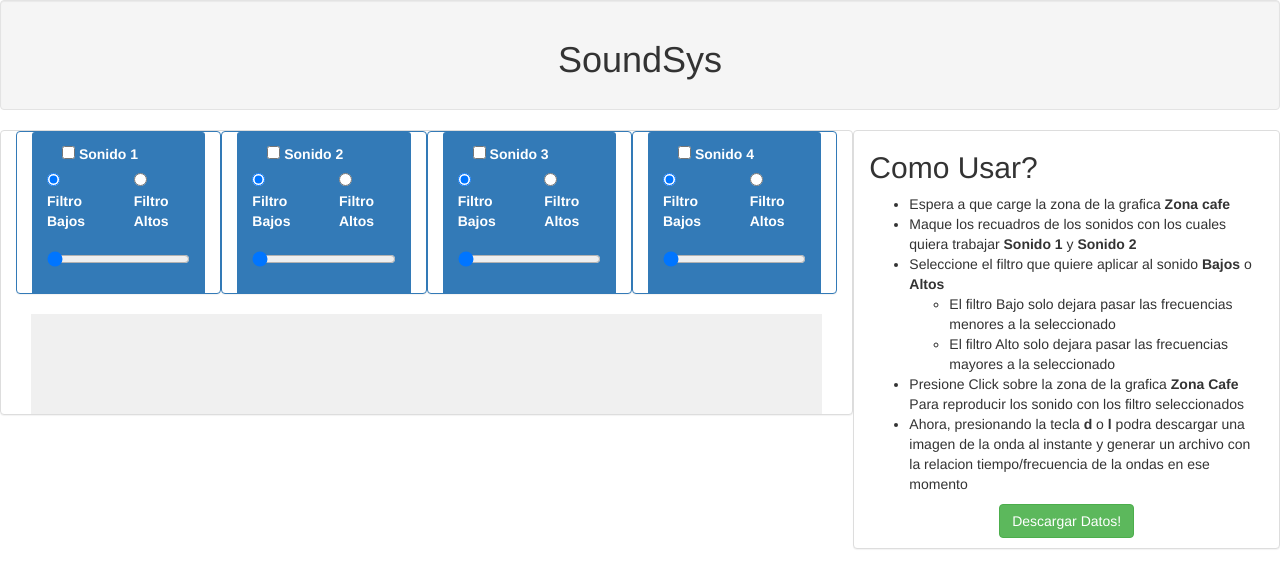
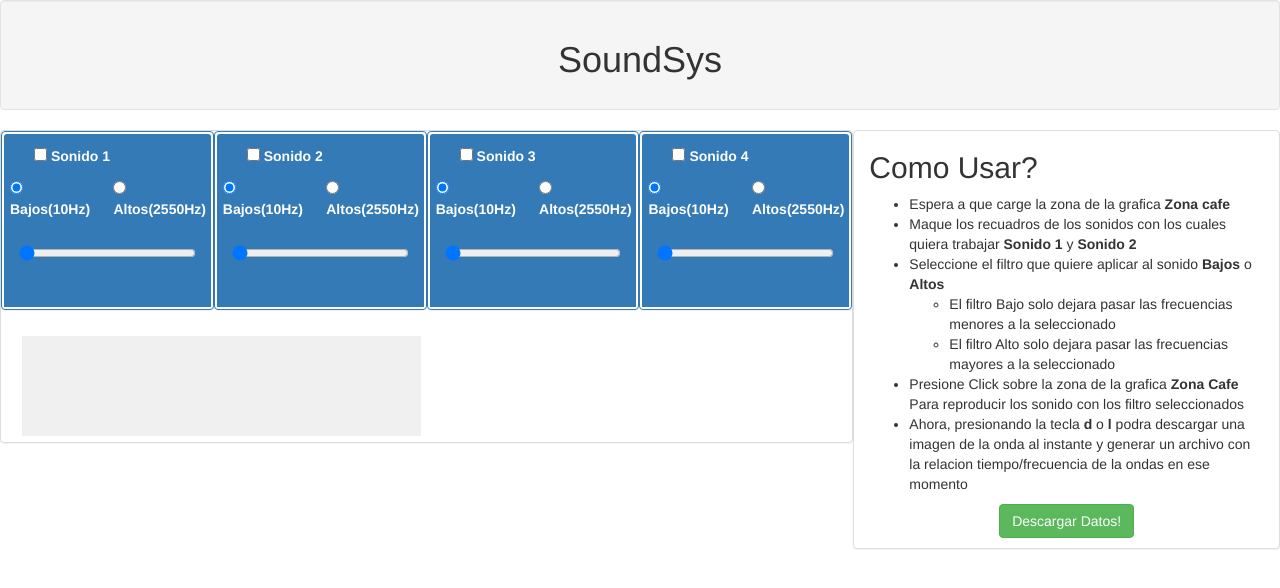
Before and after one commit to carlosturnerbenites-upc/soundsys, a Flask app: page / in a window 1280 px wide. Shown: the top 588 px of the page. Run offline with Flask 2, Linux system fonts and the light colour scheme; parts of the project's set-up code (start-up, migrations or seed data) failed here and were passed over; some libraries are stand-ins or nearby versions.

Commit message:
Ajustes Finales

```diff
--- a/soundsys/static/src/analysis.js
+++ b/soundsys/static/src/analysis.js
@@ -1,4 +1,215 @@
 var sketch2 = function (p) {
+	var sound;
+	var sound2;
+	var sound3;
+	var sound4;
+	var fft;
+
+
+	var filter;
+	var filter2;
+	var filter3;
+	var filter4;
+
+	var cnv;
+
+	var mic;
+	var micLevel;
+	var amplitude;
+
+	mic = new p5.AudioIn();
+	mic.start();
+
+	p.preload = function(){
+		sound = p.loadSound('static/assets/claro_luna.mp3');
+		sound2 = p.loadSound('static/assets/lilium_acapella.mp3');
+		sound3 = p.loadSound('static/assets/lilium_acapella.mp3');
+		sound4 = p.loadSound('static/assets/lilium_acapella.mp3');
+	};
+
+	p.setup = function(){
+		cnv = p.createCanvas(400,400);
+		cnv.mouseClicked(p.togglePlay);
+		fft = new p5.FFT();
+		amplitude = new p5.Amplitude();
+
+		sound.amp(0.2);
+		sound2.amp(0.2);
+		sound3.amp(0.2);
+		sound4.amp(0.2);
+
+		filter = new p5.Filter(); // HighPass, BandPass o LowPass
+		filter2 = new p5.Filter(); // HighPass, BandPass o LowPass
+		filter3 = new p5.Filter(); // HighPass, BandPass o LowPass
+		filter4 = new p5.Filter(); // HighPass, BandPass o LowPass
+
+
+		// disconnect unfiltered noise,
+		// and connect to filter
+		sound.disconnect();
+		sound.connect(filter);
+
+		sound2.disconnect();
+		sound2.connect(filter2);
+
+		sound3.disconnect();
+		sound3.connect(filter3);
+
+		sound4.disconnect();
+		sound4.connect(filter4);
+
+		p.fill(0);
+
+	};
+
+	p.keyTyped = function() {
+		console.log("typed")
+		if ( p.key != "d" && p.key != "l" ){
+			return 0;
+		}
+		//computes amplitude values along the time domain. The array indices correspond to samples across a brief moment in time. Each value represents amplitude of the waveform at that sample of time.
+		var waveform = fft.waveform();
+
+		//computes amplitude values along the frequency domain. The array indices correspond to frequencies (i.e. pitches), from the lowest to the highest that humans can hear. Each value represents amplitude at that slice of the frequency spectrum.
+		var spectrum = fft.analyze();
+		p.save(cnv,"image.jpg");
+
+		console.log(spectrum);
+		var misCabeceras = new Headers({
+			'Content-Type': 'application/json',
+		});
+
+		var miInit = {
+			method: 'POST',
+			headers: misCabeceras,
+			mode: 'cors',
+			body: JSON.stringify(waveform),
+			cache: 'default'
+		};
+
+		fetch('/wave', miInit);
+		return 0;
+	};
+
+	p.draw = function(){
+		p.background(240);
+
+		var vol = mic.getLevel();
+		var level = amplitude.getLevel();
+
+
+		var valfilter = parseInt(document.querySelector('#fpasslow').value);
+		filter.setType(document.querySelector("[name=filter1]:checked").value);
+		filter.freq(valfilter);
+
+		var valfilter2 = parseInt(document.querySelector('#fpasslow2').value);
+		filter2.setType(document.querySelector("[name=filter2]:checked").value);
+		filter2.freq(valfilter2);
+
+		var valfilter3 = parseInt(document.querySelector('#fpasslow3').value);
+		filter3.setType(document.querySelector("[name=filter3]:checked").value);
+		filter3.freq(valfilter3);
+
+		var valfilter4 = parseInt(document.querySelector('#fpasslow4').value);
+		filter4.setType(document.querySelector("[name=filter4]:checked").value);
+		filter4.freq(valfilter4);
+
+		var spectrum = fft.analyze();
+		p.noStroke();
+		p.fill(0,255,0); // spectrum is green
+		/*for (var i = 0; i< spectrum.length; i++){
+			var x = p.map(i, 0, spectrum.length, 0, p.width);
+			var h = -p.height + p.map(spectrum[i], 0, 255, p.height, 0);
+			p.rect(x, p.height, p.width / spectrum.length, h );
+		}*/
+
+		var waveform = fft.waveform();
+		p.noFill();
+		p.beginShape();
+		p.stroke(255,0,0); // waveform is red
+		p.strokeWeight(1);
+		for (var i = 0; i< waveform.length; i++){
+			var x = p.map(i, 0, waveform.length, 0, p.width);
+			var y = p.map( waveform[i], -1, 1, 0, p.height);
+			p.vertex(x,y);
+		}
+		p.endShape();
+
+		//p.text('click to play/pause', 4, 10);
+
+		p.translate(p.width/2, p.width/2);
+		//p.drawGrid();
+	};
+
+	// fade sound if mouse is over canvas
+	p.togglePlay = function() {
+		console.log("toogle play")
+		if ( document.querySelector(".sound").checked ) {
+			if (sound.isPlaying()) {
+				console.log("s loop")
+			}else{
+				sound.loop();
+			}
+		} else {
+			console.log("s pause")
+			sound.pause();
+		}
+
+		if ( document.querySelector(".sound2").checked ) {
+			if (sound2.isPlaying()) {
+				console.log("s2 loop")
+			}else{
+				sound2.loop();
+
+			}
+		} else {
+			console.log("s2 pause")
+			sound2.pause();
+		}
+
+		if ( document.querySelector(".sound3").checked ) {
+			if (sound3.isPlaying()) {
+				console.log("s2 loop")
+			}else{
+				sound3.loop();
+
+			}
+		} else {
+			console.log("s2 pause")
+			sound3.pause();
+		}
+
+		if ( document.querySelector(".sound4").checked ) {
+			if (sound4.isPlaying()) {
+				console.log("s2 loop")
+			}else{
+				sound4.loop();
+
+			}
+		} else {
+			console.log("s2 pause")
+			sound4.pause();
+		}
+	};
+
+	p.drawGrid = function() {
+		p.stroke(200);
+		p.fill(120);
+		for (var x=-p.width; x < p.width; x+=30) {
+			p.line(x, -p.height, x, p.height);
+			p.text(x, x+1, 12);
+		}
+		for (var y=-p.height; y < p.height; y+=30) {
+			p.line(-p.width, y, p.width, y);
+			p.text(y, 1, y+12);
+		}
+	};
+
+};
+
+new p5(sketch2,document.querySelector("#grap"));
+
+var sketch1 = function (p) {
 	var sound;
 	var sound2;
 	var sound3;
@@ -120,19 +331,20 @@ var sketch2 = function (p) {
 		for (var i = 0; i< spectrum.length; i++){
 			var x = p.map(i, 0, spectrum.length, 0, p.width);
 			var h = -p.height + p.map(spectrum[i], 0, 255, p.height, 0);
-			p.rect(x, p.height, p.width / spectrum.length, h );
+			p.rect(x + ( ( p.width / 2 ) - (p.width/4) ) , p.height, p.width / spectrum.length, h );
 		}
+
 
 		var waveform = fft.waveform();
 		p.noFill();
 		p.beginShape();
 		p.stroke(255,0,0); // waveform is red
 		p.strokeWeight(1);
-		for (var i = 0; i< waveform.length; i++){
+		/*for (var i = 0; i< waveform.length; i++){
 			var x = p.map(i, 0, waveform.length, 0, p.width);
 			var y = p.map( waveform[i], -1, 1, 0, p.height);
 			p.vertex(x,y);
-		}
+		}*/
 		p.endShape();
 
 		//p.text('click to play/pause', 4, 10);
@@ -207,4 +419,4 @@ var sketch2 = function (p) {
 
 };
 
-new p5(sketch2,document.querySelector("#grap"));
+new p5(sketch1,document.querySelector("#grap1"));
--- a/soundsys/templates/index.html
+++ b/soundsys/templates/index.html
@@ -12,6 +12,12 @@
 			display: block;
 			margin: 0 auto;
 		}
+		.panel-primary{
+			padding : 2px;
+		}
+		.col-md-6{
+			padding : 6px;
+		}
 	</style>
 </head>
 <body>
@@ -20,7 +26,7 @@
 	</section>
 
 
-	<div class="col-md-8 panel panel-default">
+	<div class="col-md-8 panel panel-default" style="padding: 0">
 		<div class="col-md-3 panel panel-primary">
 			<div class="panel-heading">
 
@@ -31,14 +37,15 @@
 				<div class="row">
 					<div class="form-group col-md-6">
 						<input type="radio" name="filter1" checked="" value="lowpass" id="filter1_lowpass">
-						<label for="filter1_lowpass">Filtro Bajos</label>
+						<label for="filter1_lowpass">Bajos(10Hz)</label>
 					</div>
 					<div class="form-group col-md-6">
 						<input type="radio" name="filter1" value="highpass" id="filter1_highpass">
-						<label for="filter1_highpass">Filtro Altos</label>
+						<label for="filter1_highpass">Altos(2550Hz)</label>
 					</div>
 					<div class="form-group col-md-12">
-						<input value="10" min="10" max="2550" step="1" type="range" id="fpasslow">
+						<input value="10" min="10" max="2550" step="1" type="range" onchange="actualizar_label(this,event)" data-label="range" id="fpasslow">
+						<label for="" id="range"></label>
 					</div>
 				</div>
 			</div>
@@ -54,14 +61,15 @@
 				<div class="row">
 					<div class="form-group col-md-6">
 						<input type="radio" name="filter2" checked="" value="lowpass" id="filter2_lowpass">
-						<label for="filter2_lowpass">Filtro Bajos</label>
+						<label for="filter2_lowpass">Bajos(10Hz)</label>
 					</div>
 					<div class="form-group col-md-6">
 						<input type="radio" name="filter2" value="highpass" id="filter2_highpass">
-						<label for="filter2_highpass">Filtro Altos</label>
+						<label for="filter2_highpass">Altos(2550Hz)</label>
 					</div>
 					<div class="form-group col-md-12">
-						<input value="10" min="10" max="2550" step="1" type="range" id="fpasslow2">
+						<input value="10" min="10" max="2550" step="1" type="range" onchange="actualizar_label(this,event)" data-label="range2" id="fpasslow2">
+						<label for="" id="range2"></label>
 					</div>
 				</div>
 			</div>
@@ -77,14 +85,15 @@
 				<div class="row">
 					<div class="form-group col-md-6">
 						<input type="radio" name="filter3" checked="" value="lowpass" id="filter3_lowpass">
-						<label for="filter3_lowpass">Filtro Bajos</label>
+						<label for="filter3_lowpass">Bajos(10Hz)</label>
 					</div>
 					<div class="form-group col-md-6">
 						<input type="radio" name="filter3" value="highpass" id="filter3_highpass">
-						<label for="filter3_highpass">Filtro Altos</label>
+						<label for="filter3_highpass">Altos(2550Hz)</label>
 					</div>
 					<div class="form-group col-md-12">
-						<input value="10" min="10" max="2550" step="1" type="range" id="fpasslow3">
+						<input value="10" min="10" max="2550" step="1" type="range" onchange="actualizar_label(this,event)" data-label="range3" id="fpasslow3">
+						<label for="" id="range3"></label>
 					</div>
 				</div>
 			</div>
@@ -100,21 +109,27 @@
 				<div class="row">
 					<div class="form-group col-md-6">
 						<input type="radio" name="filter4" checked="" value="lowpass" id="filter4_lowpass">
-						<label for="filter4_lowpass">Filtro Bajos</label>
+						<label for="filter4_lowpass">Bajos(10Hz)</label>
 					</div>
 					<div class="form-group col-md-6">
 						<input type="radio" name="filter4" value="highpass" id="filter4_highpass">
-						<label for="filter4_highpass">Filtro Altos</label>
+						<label for="filter4_highpass">Altos(2550Hz)</label>
 					</div>
 					<div class="form-group col-md-12">
-						<input value="10" min="10" max="2550" step="1" type="range" id="fpasslow4">
+						<input value="10" min="10" max="2550" step="1" type="range" onchange="actualizar_label(this,event)" data-label="range4" id="fpasslow4">
+						<label for="" id="range4"></label>
 					</div>
 				</div>
 			</div>
 		</div>
 
 		<div class="col-md-12">
-			<div id="grap" style="background: rgb(240,240,240);"></div>
+			<div class="col-md-6">
+				<div id="grap" style="background: rgb(240,240,240);"></div>
+			</div>
+			<div class="col-md-6">
+				<div id="grap1" style="background: rgb(240,240,240);"></div>
+			</div>
 		</div>
 	</div>
 	<div class="col-md-4 panel panel-default">
@@ -146,6 +161,16 @@
 
 
 	<script type="text/javascript" src="{{ url_for('static', filename='src/analysis.js') }}"></script>
+
+	<script>
+		function actualizar_label(element,event){
+			console.log(element)
+			var id = element.dataset.label
+			var label = document.getElementById(id)
+			label.innerHTML = element.value + " Hz"
+
+		}
+	</script>
 	<script>
 
 	</script>
```
